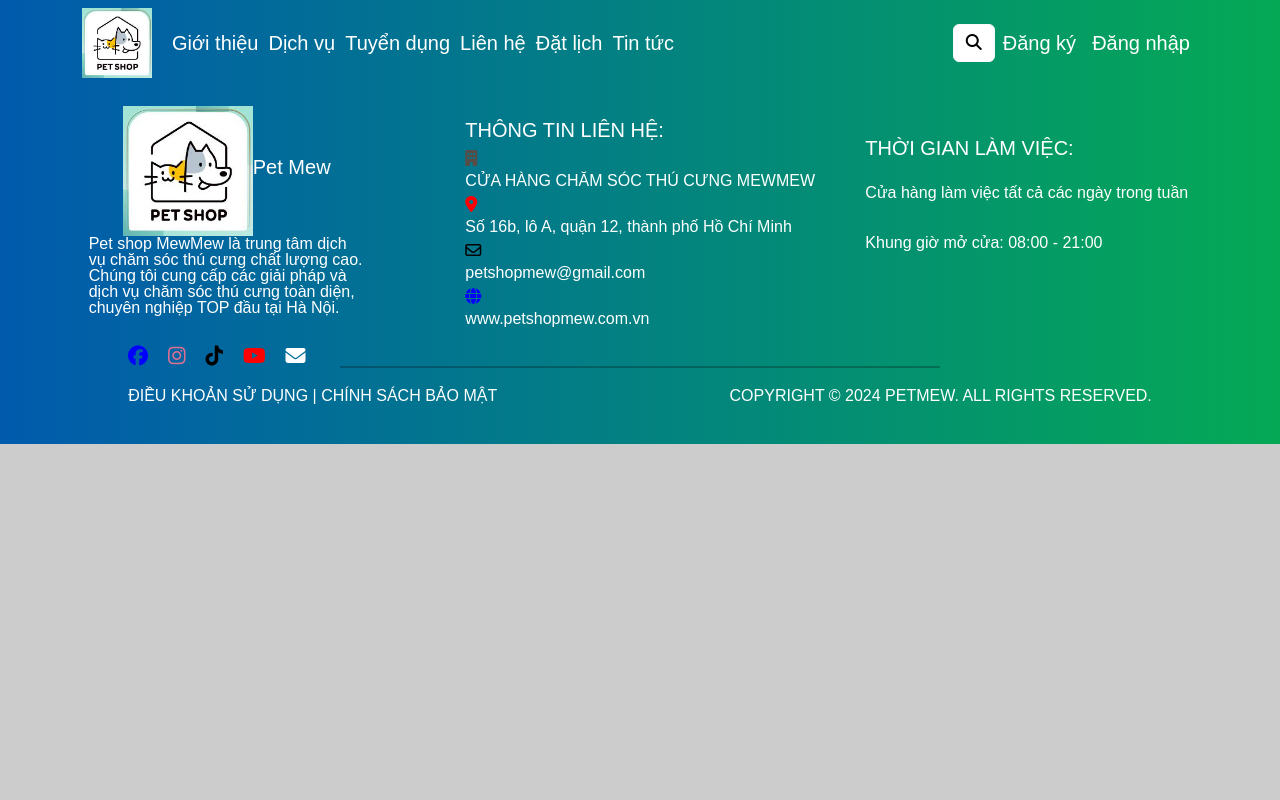
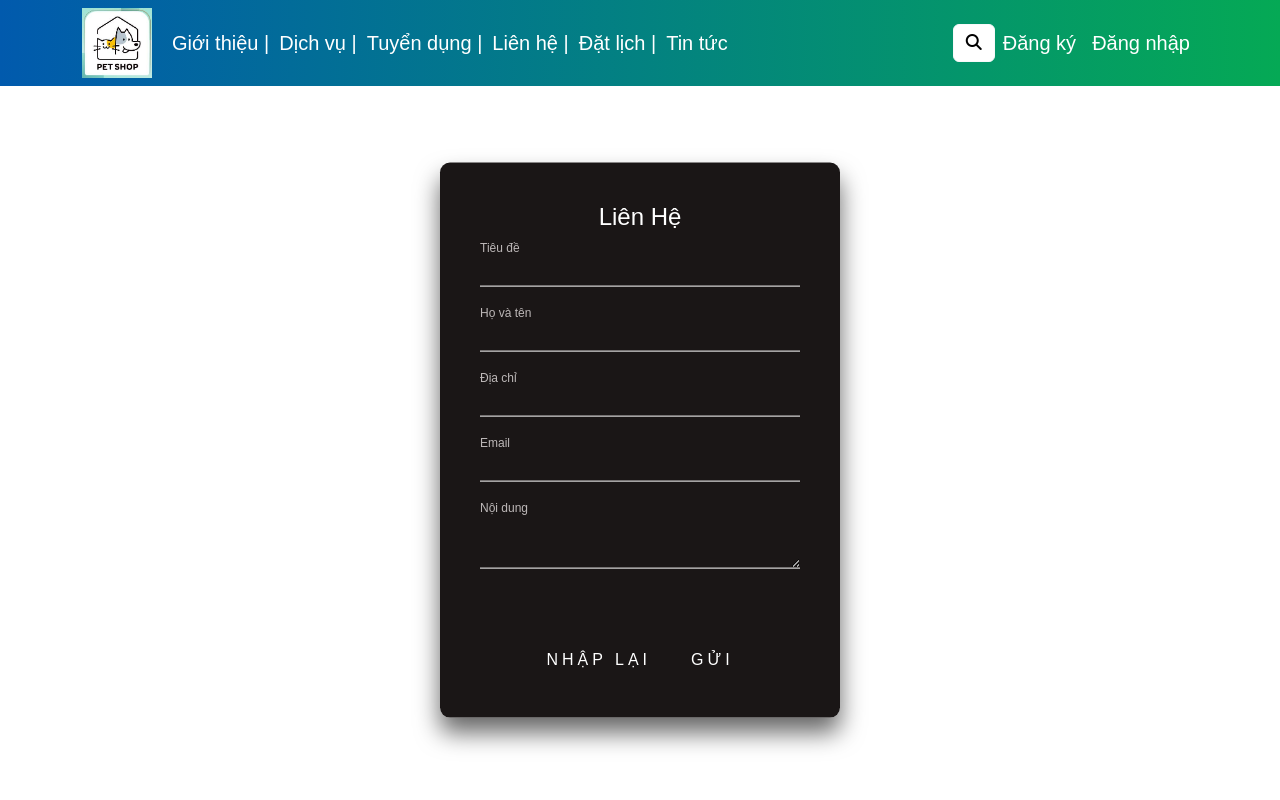
Before and after one commit to duong1122305/customer-app, a React (Vite) app: page /contact in a window 1280 px wide. Shown: the top 800 px of the page. Built offline with nearby package versions, Linux system fonts and the light colour scheme; a web font is replaced by a local one.

Commit message:
back to top

```diff
--- a/src/components/HeaderComponent/Header.jsx
+++ b/src/components/HeaderComponent/Header.jsx
@@ -19,6 +19,7 @@ import Search from "../SearchComponent/Search";
 import GioiThieu from "../../pages/GioiThieu/GioiThieu";
 import DichVu from "../../pages/DichVu/DichVu";
 import DatLich from "../../pages/DatLich/DatLich";
+import LienHe from "../../pages/LienHe/LienHe";
 
 export default function Header() {
   const [screenWidth, setScreenWidth] = useState(window.innerWidth);
@@ -88,27 +89,27 @@ export default function Header() {
             >
               <Nav.Item>
                 <Nav.Link as={Link} to="/">
-                  Giới thiệu
+                  Giới thiệu |
                 </Nav.Link>
               </Nav.Item>
               <Nav.Item>
                 <Nav.Link as={Link} to="/services">
-                  Dịch vụ
+                  Dịch vụ |
                 </Nav.Link>
               </Nav.Item>
               <Nav.Item>
                 <Nav.Link as={Link} to="/employ">
-                  Tuyển dụng
+                  Tuyển dụng |
                 </Nav.Link>
               </Nav.Item>
               <Nav.Item>
                 <Nav.Link as={Link} to="/contact">
-                  Liên hệ
+                  Liên hệ |
                 </Nav.Link>
               </Nav.Item>
               <Nav.Item>
                 <Nav.Link as={Link} to="/booking">
-                  Đặt lịch
+                  Đặt lịch |
                 </Nav.Link>
               </Nav.Item>
               <Nav.Item>
@@ -284,6 +285,7 @@ export default function Header() {
           <Route path="/" element={<GioiThieu />} />
           <Route path="/services" element={<DichVu />} />
           <Route path="/booking" element={<DatLich />} />
+          <Route path="/contact" element={<LienHe />} />
         </Routes>
       </div>
     </BrowserRouter>
--- a/src/components/SearchComponent/Search.jsx
+++ b/src/components/SearchComponent/Search.jsx
@@ -84,7 +84,7 @@ const Search = (props) => {
               />
               <InputGroup.Text>
                 {loading ? (
-                  <Spinner animation="border" size="sm" variant="dark"/>
+                  <Spinner animation="border" size="sm" variant="primary"/>
                 ) : (
                   input && (
                     <CloseButton onClick={handleClear}/>
--- /dev/null
+++ b/src/pages/LienHe/LienHe.css
@@ -0,0 +1,129 @@
+.lienhe {
+  height: 90vh;
+  width: 100%;
+  display: flex;
+  justify-content: center;
+  align-items: center;
+  background-color: #fff;
+}
+
+.login-box {
+  position: absolute;
+  top: 55%;
+  left: 50%;
+  width: 400px;
+  padding: 40px;
+  transform: translate(-50%, -50%);
+  background: rgba(24, 20, 20, 0.987);
+  box-sizing: border-box;
+  box-shadow: 0 15px 25px rgba(0, 0, 0, 0.6);
+  border-radius: 10px;
+}
+
+.login-box h4 {
+    text-align: center;
+    color: #fff;
+    margin-bottom: 20px;
+}
+
+.login-box .user-box {
+  position: relative;
+}
+
+.login-box .user-box input {
+  width: 100%;
+  padding: 10px 0;
+  font-size: 12px;
+  color: #fff;
+  margin-bottom: 30px;
+  border: none;
+  border-bottom: 1px solid #fff;
+  outline: none;
+  background: transparent;
+}
+
+.login-box .user-box textarea {
+    width: 100%;
+    padding: 10px 0;
+    font-size: 12px;
+    color: #fff;
+    margin-bottom: 30px;
+    border: none;
+    border-bottom: 1px solid #fff;
+    outline: none;
+    background: transparent;
+  }
+
+.login-box .user-box label {
+  position: absolute;
+  top: 0;
+  left: 0;
+  padding: 10px 0;
+  font-size: 16px;
+  color: #fff;
+  pointer-events: none;
+  transition: 0.5s;
+}
+
+.login-box .user-box input:focus ~ label,
+.login-box .user-box input:valid ~ label {
+  top: -20px;
+  left: 0;
+  color: #bdb8b8;
+  font-size: 12px;
+}
+
+.login-box .user-box textarea:focus ~ label,
+.login-box .user-box textarea:valid ~ label {
+  top: -20px;
+  left: 0;
+  color: #bdb8b8;
+  font-size: 12px;
+}
+
+.login-box form button {
+  position: relative;
+  display: inline-block;
+  padding: 10px 20px;
+  color: #ffffff;
+  font-size: 16px;
+  text-decoration: none;
+  text-transform: uppercase;
+  overflow: hidden;
+  transition: 0.5s;
+  margin-top: 40px;
+  letter-spacing: 4px;
+}
+
+.login-box button:hover {
+  background: #03f40f;
+  color: #fff;
+  border-radius: 5px;
+  box-shadow: 0 0 5px #03f40f, 0 0 25px #03f40f, 0 0 50px #03f40f,
+    0 0 100px #03f40f;
+}
+
+.login-box button span {
+  position: absolute;
+  display: block;
+}
+
+@keyframes btn-anim1 {
+  0% {
+    left: -100%;
+  }
+
+  50%,
+  100% {
+    left: 100%;
+  }
+}
+
+.login-box button span:nth-child(1) {
+  bottom: 2px;
+  left: -100%;
+  width: 100%;
+  height: 2px;
+  background: linear-gradient(90deg, transparent, #03f40f);
+  animation: btn-anim1 2s linear infinite;
+}
--- /dev/null
+++ b/src/pages/LienHe/LienHe.jsx
@@ -0,0 +1,45 @@
+import "./LienHe.css";
+
+const LienHe = () => {
+  return (
+    <div className="lienhe">
+      <div className="login-box">
+        <h4>Liên Hệ</h4>
+        <form>
+          <div className="user-box">
+            <input type="text" name="" required="" />
+            <label>Tiêu đề</label>
+          </div>
+          <div className="user-box">
+            <input type="text" name="" required="" />
+            <label>Họ và tên</label>
+          </div>
+          <div className="user-box">
+            <input type="text" name="" required="" />
+            <label>Địa chỉ</label>
+          </div>
+          <div className="user-box">
+            <input type="email" name="" required="" />
+            <label>Email</label>
+          </div>
+          <div className="user-box">
+            <textarea type="text" name="" required="" rows={3}/>
+            <label>Nội dung</label>
+          </div>
+          <center>
+            <button type="reset">
+              Nhập lại
+              <span></span>
+            </button>
+            <button type="submit">
+              Gửi
+              <span></span>
+            </button>
+          </center>
+        </form>
+      </div>
+    </div>
+  );
+};
+
+export default LienHe;
--- a/src/pages/Register/Register.jsx
+++ b/src/pages/Register/Register.jsx
@@ -1,4 +1,6 @@
-import { Modal, Button, Form } from "react-bootstrap";
+import { Modal, Form } from "react-bootstrap";
+import ButtonCustom from "../../components/ButtonCustomComponent/ButtonCustom";
+
 import PropTypes from 'prop-types';
 
 const Register = (props) => {
@@ -25,12 +27,8 @@ const Register = (props) => {
         <Form.Label>Password</Form.Label>
         <Form.Control type="password" placeholder="Password" />
       </Form.Group>
-      <Button variant="primary" type="submit">
-        Đăng ký
-      </Button>
-      <Button style={{marginLeft:"10px"}} variant="primary" type="reset">
-        Nhập lại
-      </Button>
+      <ButtonCustom content="Đăng ký" type="submit"/>
+      <ButtonCustom content="Nhập lại" type="reset"/>
     </Form>
       </Modal.Body>
     </Modal>
```
Also changed, not shown: src/components/BackToTopComponent/BackToTop.css (added, +56 -0 lines), src/components/BackToTopComponent/BackToTop.jsx (added, +13 -0 lines).
